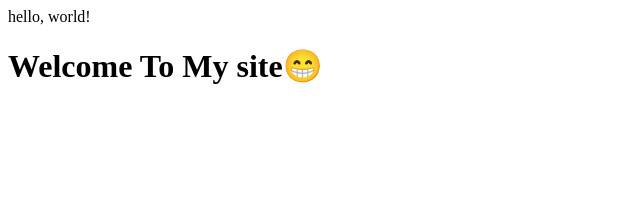
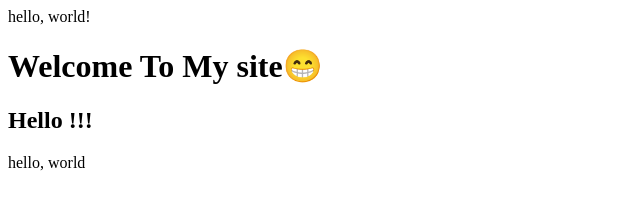
Before and after one commit to RadmehrAbolhasani/hello, a plain HTML site: page index.html in a window 1280 px wide. Shown: the whole page, without its empty margins (0-640 px from the left). Drawn offline with Linux system fonts and the light colour scheme.

Commit message:
Update index.html

```diff
--- a/index.html
+++ b/index.html
@@ -6,5 +6,7 @@
         <body>
             hello, world!
             <h1>Welcome To My site😁</h1>
+            <h2>Hello !!!</h2>
+            hello, world
         </body>
     </html>
```
